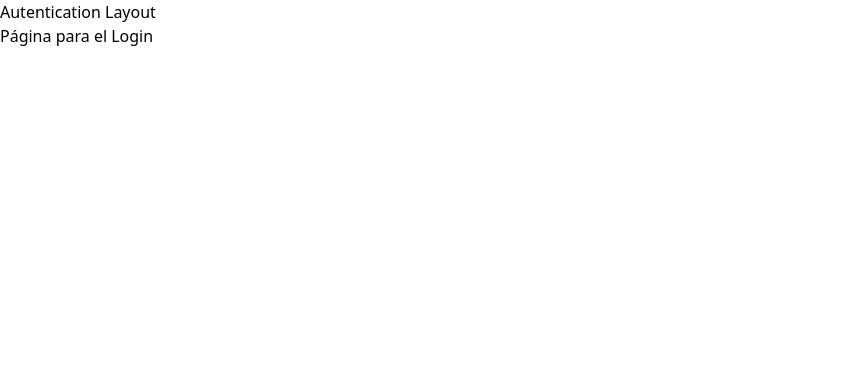
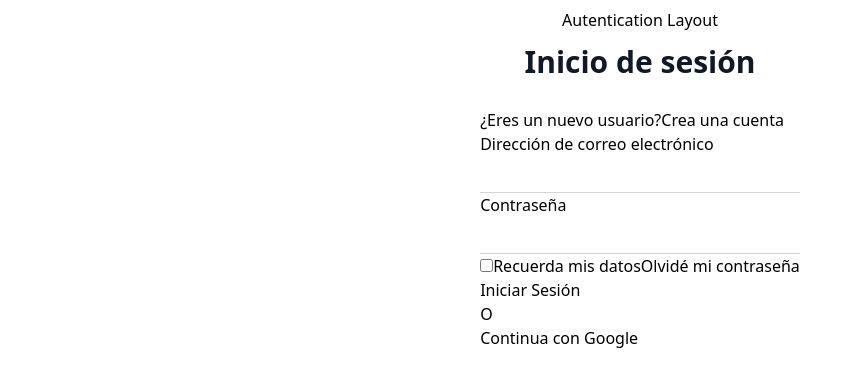
Before and after one commit to jagomezpe/astratic, a React (Create React App) app: page /login in a window 1280 px wide. Shown: the top 386 px of the page, without its empty margins (0-863 px from the left). Built offline with nearby package versions, Linux system fonts and the light colour scheme.

Commit message:
agregar estilos para el módulo de autenticación de usuarios

```diff
--- a/src/layouts/AuthLayout.jsx
+++ b/src/layouts/AuthLayout.jsx
@@ -2,9 +2,11 @@
 
 const AuthLayout = ({children}) => {
     return (
-        <div>
+        <div className='flex flex-col items-center justify-center py-2 px-4'>
             Autentication Layout
-            {children}
+            <div className='w-full'>
+                {children}
+            </div>
         </div>
     )
 }
--- a/src/pages/Login.jsx
+++ b/src/pages/Login.jsx
@@ -1,9 +1,52 @@
 import React from 'react'
+import { Link } from 'react-router-dom'
 
 const Login = () => {
     return (
-        <div>
-            Página para el Login
+        <div className='flex flex-col justify-center items-center w-full'>
+            <h2 className='m-3 text-center text-3xl font-bold text-gray-900'>Inicio de sesión</h2>
+            <form className='mt-4 max-w-sm'>
+                <div>
+                    ¿Eres un nuevo usuario?
+                    <Link to='/registro'>
+                    Crea una cuenta
+                    </Link>
+                </div>
+                <div>
+                    <h6>Dirección de correo electrónico</h6>
+                    <input className='appeareance-none focus:outline-none relative block w-full px-3 py-2 border-b border-gray-300 text-gray-900 font-semibold focus:border-blue-600 focus:z-10 sm:text-sm' type="email" required/>
+                    <h6>Contraseña</h6>
+                    <input className='appeareance-none focus:outline-none relative block w-full px-3 py-2 border-b border-gray-300 text-gray-900 font-semibold focus:border-blue-600 focus:z-10 sm:text-sm' type="password" required/>
+                </div>
+                <div className='flex justify-between'>
+                    <div>
+                        <label htmlFor="recuerdame">
+                            <input type="checkbox" />
+                            Recuerda mis datos
+                        </label>
+                    </div>
+                    <div>
+                        <Link to='/'>
+                            Olvidé mi contraseña
+                        </Link>
+                    </div>
+                </div>
+                <div>
+                    <Link to='/admin'>
+                        <button type="submit">
+                            Iniciar Sesión
+                        </button>
+                    </Link>
+                </div>
+                <div>
+                    O
+                </div>
+                <div>
+                    <button>
+                        Continua con Google
+                    </button>
+                </div>
+            </form>
         </div>
     )
 }
```
